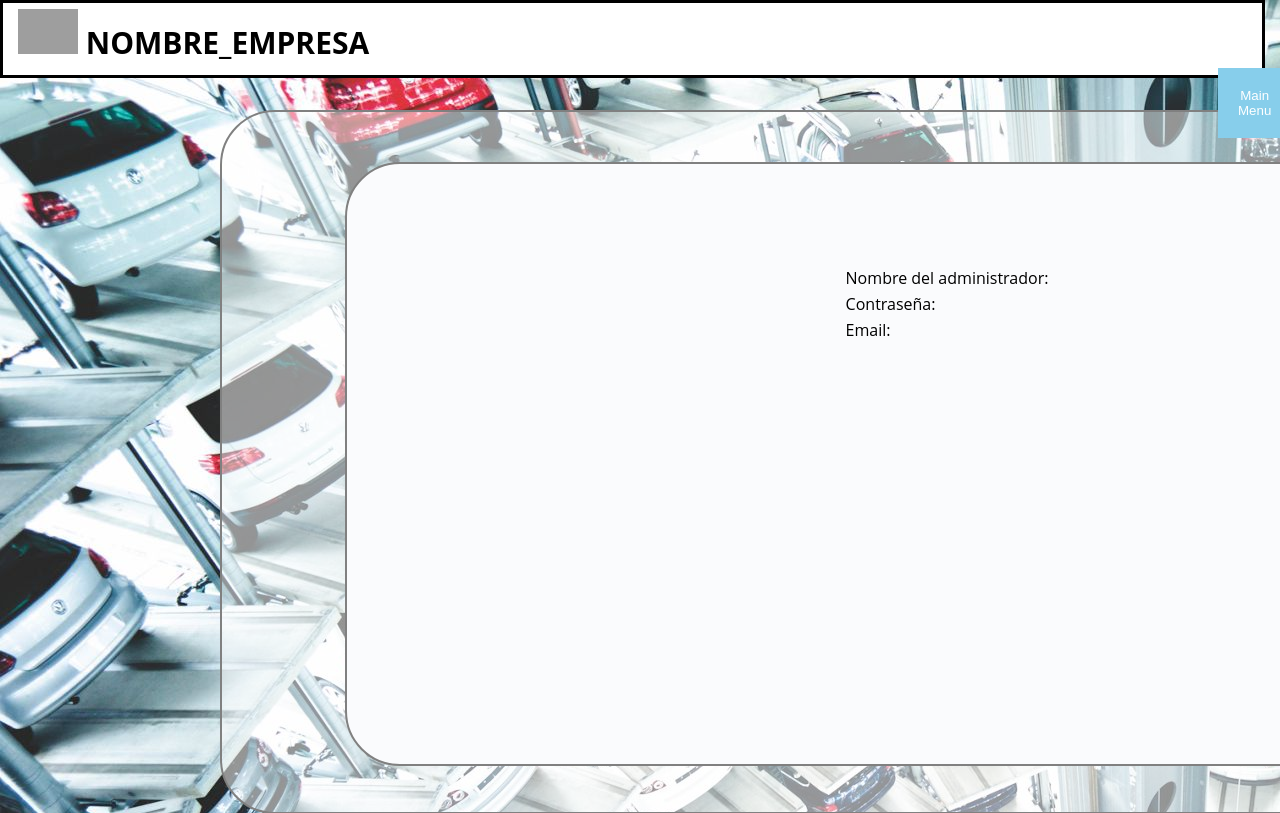
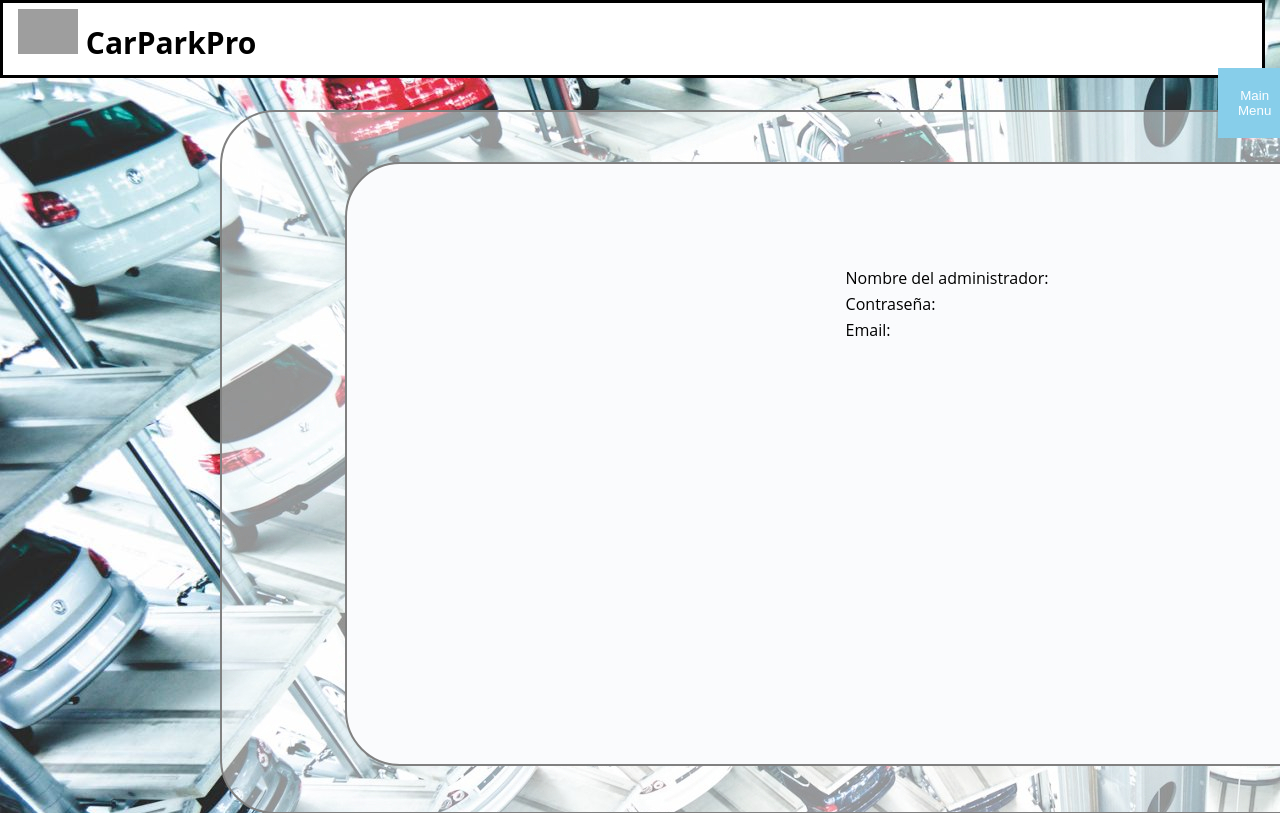
Before and after one commit to WizardOZ/CarParkPro, a PHP site: page /ProyectoFinal/areaPersonal.php in a window 1280 px wide; the page is wider, and only the part inside the window is pictured. Shown: the top 813 px of that part. Run offline with PHP 8.4, Linux system fonts and the light colour scheme; data that the repository does not hold is empty; grey boxes are pictures that could not be loaded.

Commit message:
Update areaPersonal.php

```diff
--- a/ProyectoFinal/areaPersonal.php
+++ b/ProyectoFinal/areaPersonal.php
@@ -5,7 +5,7 @@
     <meta name="viewport" content="width=device-width, initial-scale=1">
     <link rel="shortcut icon" type="image/x-icon" href="./img/.jpg"/>
     <link rel="stylesheet" href="./style.css">
-    <title>NOMBRE_EMPRESA</title>
+    <title>CarParkPro</title>
     <script src="https://code.jquery.com/jquery-3.5.0.js"></script>
   </head>
   <body background="./img/fondo_inicio.jpg">
@@ -25,7 +25,7 @@
 
           <div style="float: left;">
             <a href="principal.php"><img src="./img/.jpg" width="60px"></a>
-            <label>NOMBRE_EMPRESA</label>
+            <label>CarParkPro</label>
           </div>
           <div style="float: left; margin-left: 1200px;" class="dropdown">
             <button class="mainmenubtn">Main Menu</button>
```
